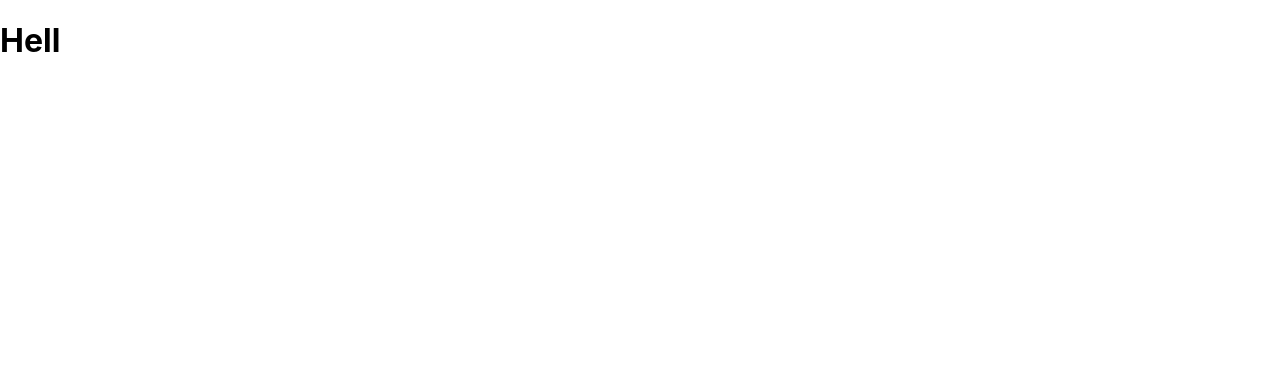
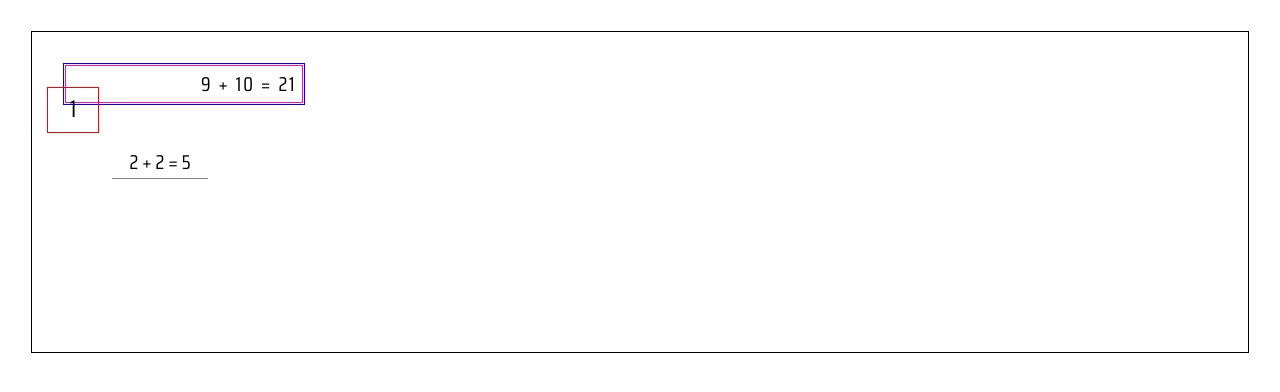
Before and after one commit to Rio0628/calculator2.0, a React (Create React App) app: page / in a window 1280 px wide. Shown: the top 392 px of the page. Built offline with nearby package versions, Linux system fonts and the light colour scheme.

Commit message:
Populated basic components and added new component
- Populated all components with their basic elements and gave them their initial styles.
- Created another main component. The IndHistCalc will serve as the individual calculations that will be stored history for the user to view and replicate.

```diff
--- a/public/index.html
+++ b/public/index.html
@@ -15,29 +15,11 @@
       user's mobile device or desktop. See https://developers.google.com/web/fundamentals/web-app-manifest/
     -->
     <link rel="manifest" href="%PUBLIC_URL%/manifest.json" />
-    <!--
-      Notice the use of %PUBLIC_URL% in the tags above.
-      It will be replaced with the URL of the `public` folder during the build.
-      Only files inside the `public` folder can be referenced from the HTML.
 
-      Unlike "/favicon.ico" or "favicon.ico", "%PUBLIC_URL%/favicon.ico" will
-      work correctly both with client-side routing and a non-root public URL.
-      Learn how to configure a non-root public URL by running `npm run build`.
-    -->
-    <title>React App</title>
+    <title> -- Calculator 2.0 -- </title>
   </head>
   <body>
     <noscript>You need to enable JavaScript to run this app.</noscript>
     <div id="root"></div>
-    <!--
-      This HTML file is a template.
-      If you open it directly in the browser, you will see an empty page.
-
-      You can add webfonts, meta tags, or analytics to this file.
-      The build step will place the bundled scripts into the <body> tag.
-
-      To begin the development, run `npm start` or `yarn start`.
-      To create a production bundle, use `npm run build` or `yarn build`.
-    -->
   </body>
 </html>
--- a/src/App.js
+++ b/src/App.js
@@ -1,11 +1,19 @@
 import React from 'react';
+import Button from './components/Button';
+import Result from './components/Result';
+import IndHistCalc from './components/IndHistCalc';
 
 
 class App extends React.Component {
   render () {
     return (
       <div className="container">
-        <h1>Hell</h1>
+        <Result />
+        <div className='buttonsContainer'>
+          <Button />
+        </div>
+
+        <IndHistCalc />
       </div>
     );
   }
--- a/src/components/Button.js
+++ b/src/components/Button.js
@@ -0,0 +1,11 @@
+import React from 'react';
+
+const Button = (props) => {
+    return (
+        <div className='button'>
+            1
+        </div>
+    )
+}
+
+export default Button;
--- /dev/null
+++ b/src/components/IndHistCalc.js
@@ -0,0 +1,11 @@
+import React from 'react';
+
+const IndHistCalc = () => {
+    return (
+        <p className='indCalculation'>
+            2 + 2 = 5
+        </p>
+    )
+}
+
+export default IndHistCalc;
--- a/src/components/Result.js
+++ b/src/components/Result.js
@@ -0,0 +1,11 @@
+import React from 'react';
+
+const Result = () => {
+    return (
+        <div className='resultContainer'>
+            <p className='result'>9 + 10 = 21</p>
+        </div>
+    )
+}
+
+export default Result;
--- a/src/index.css
+++ b/src/index.css
@@ -1,13 +1,69 @@
+@import url('https://fonts.googleapis.com/css2?family=Montserrat:wght@500;700&family=Prompt:wght@400;600;700&family=Saira+Condensed:wght@400;500&family=Saira:wght@400;600;700&family=Titillium+Web:wght@400;600;700&display=swap');
+
 body {
   margin: 0;
-  font-family: -apple-system, BlinkMacSystemFont, 'Segoe UI', 'Roboto', 'Oxygen',
-    'Ubuntu', 'Cantarell', 'Fira Sans', 'Droid Sans', 'Helvetica Neue',
-    sans-serif;
-  -webkit-font-smoothing: antialiased;
-  -moz-osx-font-smoothing: grayscale;
 }
 
-code {
-  font-family: source-code-pro, Menlo, Monaco, Consolas, 'Courier New',
-    monospace;
+.container {
+  height: 20rem;
+  font-family: 'Saira Condensed';
+  margin: 2rem;
+  outline: 1px solid black;
 }
+
+/* -- BUTTON STYLES --  */
+
+.button {
+  position: relative;
+  top: 1rem;
+  left: 1rem;
+  height: 2.5rem;
+  width: 2.5rem;
+  font-size: 1.5rem;
+  text-align: center;
+  padding: 2px 5px;
+  outline: 1px solid red;
+}
+
+/* -- RESULT STYLES -- */
+
+.resultContainer {
+  position: relative;
+  height: 2.5rem;
+  width: 15rem;
+  left: 2rem;
+  top: 2rem;
+  outline: 1px solid blue;
+}
+
+.result {
+  position: relative;
+  top: 2px;
+  left: 2px;
+  height: 2rem;
+  width: 14.1rem;
+  font-size: 20px;
+  text-align: right;
+  letter-spacing: 2px;
+  padding: 2px 5px;
+  overflow: hidden;
+  outline: 1px solid magenta;
+}
+
+/* -- IND HISTORY CALCULATION STYLES -- */
+
+.indCalculation {
+  position: relative;
+  left: 5rem;
+  top: 10px;
+  height: 2rem;
+  width: 6rem;
+  font-size: 20px;
+  text-align: center;
+  border-bottom: 1px solid gray;
+  cursor: pointer;
+}
+
+.indCalculation:hover {
+  background: #e2dfdf;
+}
```
